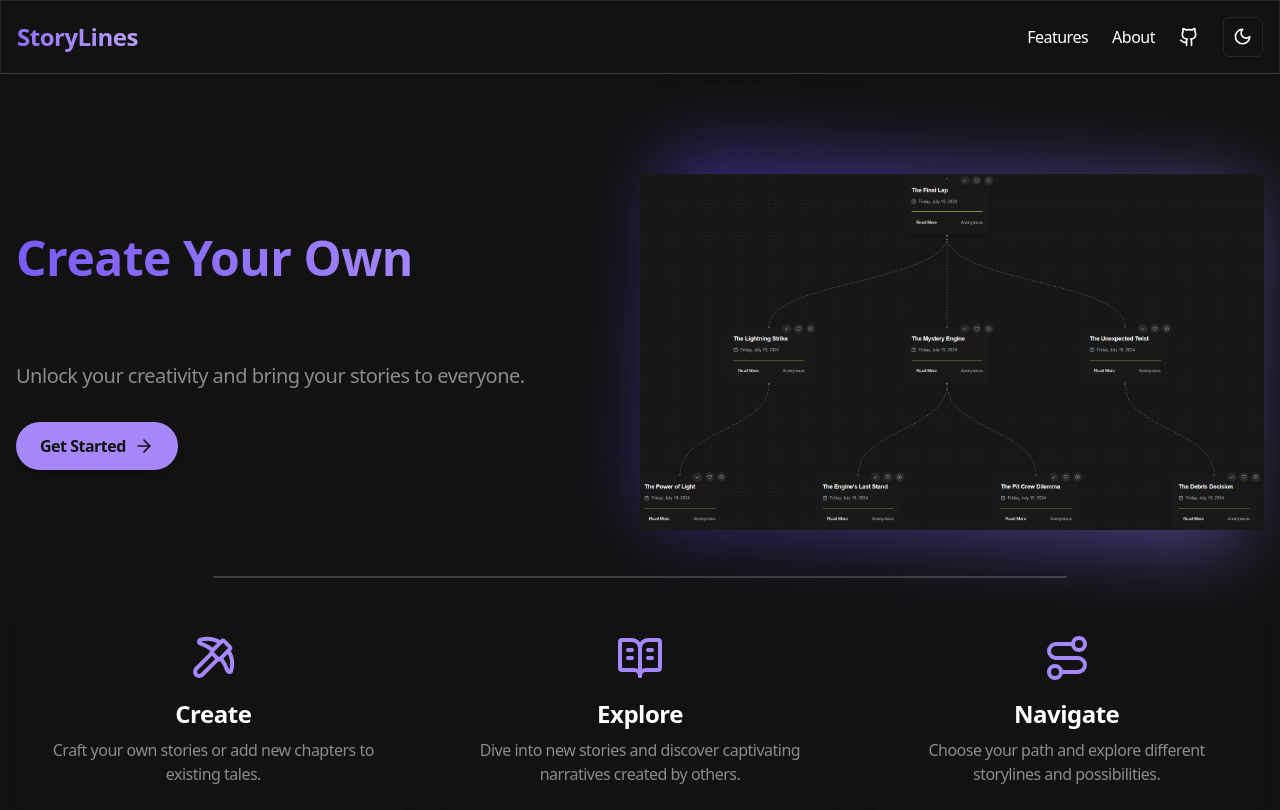
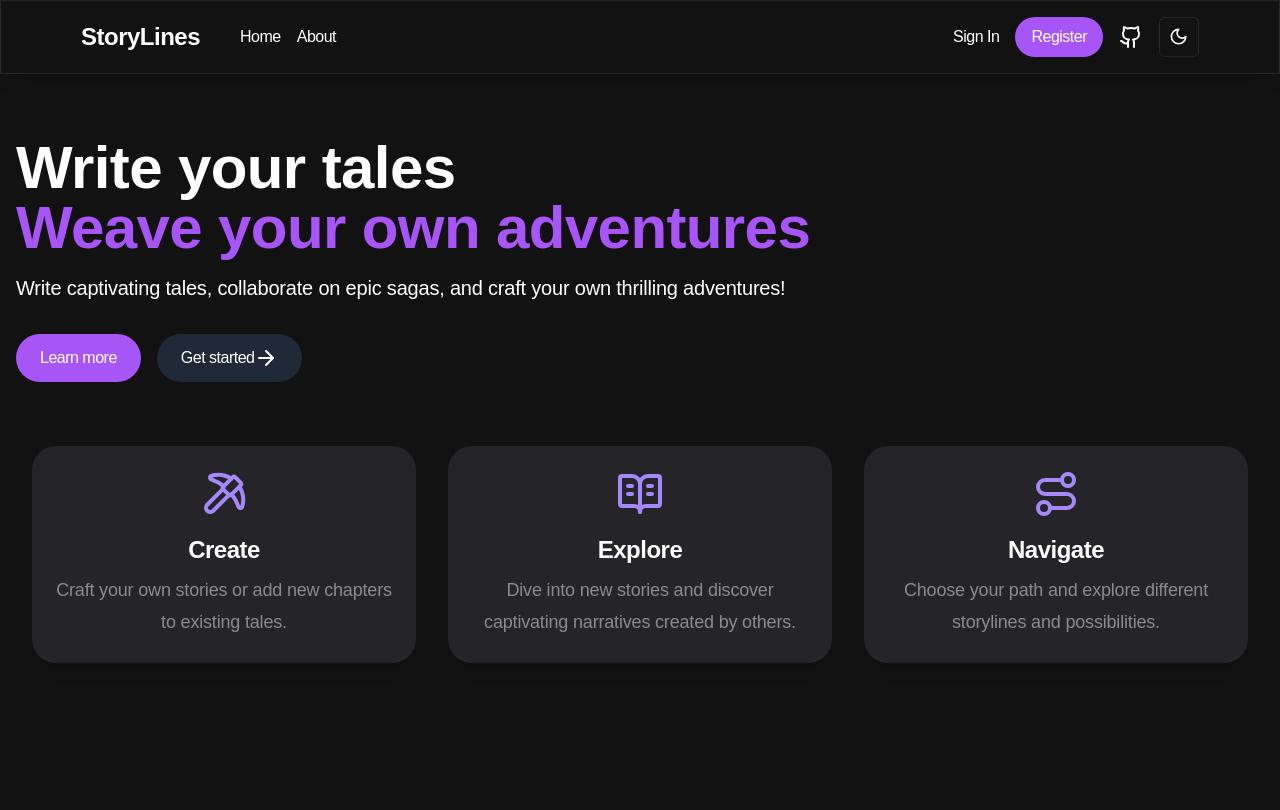
Before and after one commit to praneethravuri/storylines, a Next.js app: page / in a window 1280 px wide. Built offline with nearby package versions, Linux system fonts and the light colour scheme.

Commit message:
Landing page changes

```diff
--- a/app/layout.tsx
+++ b/app/layout.tsx
@@ -2,7 +2,6 @@ import type { Metadata } from "next";
 import "@/styles/global.css";
 import { ThemeProvider } from "@/components/theme-provider";
 import { Toaster } from "@/components/ui/toaster";
-import NavBar from "@/components/NavBar";
 
 export const metadata: Metadata = {
   title: "Create Next App",
@@ -25,7 +24,6 @@ export default function RootLayout({
         >
           <div className="">
             <main className="flex-1 h-screen">
-              <NavBar />
               {children}
               <Toaster />
             </main>
--- a/components/LandingPage.tsx
+++ b/components/LandingPage.tsx
@@ -1,10 +1,7 @@
-"use client";
-
-import React, { useState, useEffect } from 'react';
-import Image from 'next/image';
-import { ArrowRight, Pickaxe, BookOpenText, Route } from 'lucide-react';
+import React from 'react';
 import Link from 'next/link';
-import WordRotate from './magicui/word-rotate';
+import { Github, ArrowRight, Pickaxe, BookOpenText, Route } from 'lucide-react';
+import { ModeToggle } from './mode-toggle';
 
 const cardContent = [
   { icon: Pickaxe, title: "Create", tagline: "Craft your own stories or add new chapters to existing tales." },
@@ -13,54 +10,49 @@ const cardContent = [
 ]
 
 const LandingPage = () => {
-  const [mounted, setMounted] = useState(false);
+  return (
+    <div className="min-h-screen bg-background text-white">
+      <header className="flex justify-between items-center py-4 px-20 border border-b-surface-200 shadow-lg">
+        <div className="flex items-center space-x-8">
+          <span className="text-2xl font-bold mr-2">StoryLines</span>
+          <nav>
+            <ul className="flex space-x-4">
+              <li><Link href="/">Home</Link></li>
+              <li><Link href="/discover">About</Link></li>
+            </ul>
+          </nav>
+        </div>
+        <div className="flex items-center space-x-4">
+          <button>Sign In</button>
+          <button className="bg-purple-500 text-white px-4 py-2 rounded-full">Register</button>
+          <button ><Github /></button>
+          <ModeToggle />
+        </div>
+      </header>
+      <main className="container mx-auto px-4 py-16">
 
-  useEffect(() => {
-    setMounted(true);
-  }, []);
+        <h1 className="text-6xl font-bold mb-4">
+          Write your tales <br />
+          <span className="text-purple-500">Weave your own adventures</span>
+        </h1>
 
-  return (
-    <main className="min-h-screen flex flex-col pt-40 items-center bg-surface-100 text-foreground">
-      <div className="container mx-auto px-4">
-        <div className="flex flex-col md:flex-row items-center justify-between">
-          <div className="md:w-1/2 mb-10 md:mb-0">
-            <h1 className="text-5xl font-bold mb-6 bg-gradient-to-r from-primary-300 to-primary-600 text-transparent bg-clip-text">
-              Create Your Own {mounted && (
-                <WordRotate
-                  className="text-4xl font-bold"
-                  words={["Story", "Hero", "Path", "Fantasy"]}
-                />
-              )}
-            </h1>
-            <p className="text-xl mb-8 text-black dark:text-surface-600">
-              Unlock your creativity and bring your stories to everyone.
+        <p className="text-xl mb-8">
+          Write captivating tales, collaborate on epic sagas, and craft your own thrilling adventures!
         </p>
-            <div>
-              <Link href="/storymap" className="inline-flex items-center px-6 py-3 rounded-full font-semibold text-surface-100 bg-primary-500 hover:bg-primary-600 transition-colors shadow-lg hover:shadow-xl">
-                Get Started
-                <ArrowRight className="ml-2" size={20} />
-              </Link>
+
+        <div className="flex space-x-4 mb-16">
+          <button className="bg-purple-500 text-white px-6 py-3 rounded-full">
+            Learn more
+          </button>
+          <button className="bg-gray-800 text-white px-6 py-3 rounded-full flex justify-between group transition-all duration-300 ease-in-out">
+            Get started <span className='group-hover:translate-x-1'><ArrowRight /></span>
+          </button>
         </div>
-          </div>
-          <div className="md:w-1/2 relative h-96 w-full">
-            <div className="absolute inset-0 bg-gradient-to-r from-primary-200 to-primary-400 rounded-2xl transform rotate-3 scale-95 opacity-50 blur-2xl"></div>
-            <Image
-              src="/landing-page-images/hero.png"
-              layout="fill"
-              objectFit="contain"
-              alt="Hero image"
-              className="relative z-10 rounded-lg"
-            />
-          </div>
-        </div>
-      </div>
-
-      <hr className='border border-surface-300 w-2/3 my-8 mx-auto' />
 
         <div className="container mx-auto px-4">
           <div className="grid grid-cols-1 md:grid-cols-3 gap-8">
             {cardContent.map(({ icon: Icon, title, tagline }, index) => (
-            <div key={index} className="p-6 rounded-lg shadow-lg flex flex-col items-center text-center">
+              <div key={index} className="p-6 rounded-3xl shadow-lg flex flex-col items-center text-center card-dark">
                 <div className="logo mb-4">
                   <Icon size={48} className="text-primary-500" />
                 </div>
@@ -74,7 +66,8 @@ const LandingPage = () => {
           </div>
         </div>
       </main>
+    </div>
   );
-}
+};
 
 export default LandingPage;
--- a/components/NavBar.tsx
+++ /dev/null
@@ -1,54 +0,0 @@
-'use client';
-import React, { useState, useEffect } from 'react';
-import { ModeToggle } from './mode-toggle';
-import { Github, Menu, X } from 'lucide-react';
-import Link from 'next/link';
-
-const NavBar = () => {;
-  const [isMobileMenuOpen, setIsMobileMenuOpen] = useState(false);
-
-  return (
-    <nav className={`fixed bg-background w-full z-50 transition-all duration-300 border border-b-surface-300 shadow-md`}>
-      <div className="container mx-auto px-4">
-        <div className="flex justify-between items-center py-4">
-          <Link href="/" className="flex items-center space-x-2">
-            <span className="text-2xl font-bold bg-gradient-to-r from-primary-400 to-primary-600 text-transparent bg-clip-text">StoryLines</span>
-          </Link>
-
-          <div className="hidden md:flex items-center space-x-6">
-            <Link href="/features" className="text-foreground hover:text-primary-500 transition-colors">Features</Link>
-            {/* <Link href="/pricing" className="text-foreground hover:text-primary-500 transition-colors">Pricing</Link> */}
-            <Link href="/about" className="text-foreground hover:text-primary-500 transition-colors">About</Link>
-            <Link href="https://github.com/praneethravuri/storylines" target='_blank' className="text-foreground hover:text-primary-500 transition-colors">
-              <Github size={20} />
-            </Link>
-            <ModeToggle />
-          </div>
-
-          <button className="md:hidden text-foreground" onClick={() => setIsMobileMenuOpen(!isMobileMenuOpen)}>
-            {isMobileMenuOpen ? <X size={24} /> : <Menu size={24} />}
-          </button>
-        </div>
-      </div>
-
-      {/* Mobile menu */}
-      {isMobileMenuOpen && (
-        <div className="md:hidden bg-surface-100 border-t border-surface-200">
-          <div className="container mx-auto px-4 py-4 space-y-4">
-            <Link href="/features" className="block text-foreground hover:text-primary-500 transition-colors">Features</Link>
-            <Link href="/pricing" className="block text-foreground hover:text-primary-500 transition-colors">Pricing</Link>
-            <Link href="/about" className="block text-foreground hover:text-primary-500 transition-colors">About</Link>
-            <Link href="https://github.com/praneethravuri/storylines" target='_blank' className="block text-foreground hover:text-primary-500 transition-colors">
-              GitHub
-            </Link>
-            <div className="flex items-center justify-between">
-              <ModeToggle />
-            </div>
-          </div>
-        </div>
-      )}
-    </nav>
-  );
-}
-
-export default NavBar;
--- a/styles/global.css
+++ b/styles/global.css
@@ -1,6 +1,7 @@
 @tailwind base;
 @tailwind components;
 @tailwind utilities;
+@import url('https://fonts.googleapis.com/css2?family=Plus+Jakarta+Sans:ital,wght@0,200..800;1,200..800&display=swap');
 
 @layer base {
   :root {
@@ -91,16 +92,36 @@
   }
 }
 
-body {
-  letter-spacing: -0.5px;
-  font-weight: 400
-}
-
 @layer base {
+  html {
+    font-family: 'Plus Jakarta Sans', sans-serif;
+  }
+  body {
+    @apply bg-background text-foreground;
+    letter-spacing: -0.5px;
+    font-weight: 400;
+  }
   * {
     @apply border-border;
   }
-  body {
-    @apply bg-background text-foreground;
-  }
+
 }
+
+p{
+  letter-spacing: -0.01em;
+  font-size: 1.125rem;
+  line-height: 1.8;
+  font-weight: 500;
+}
+
+h1{
+  line-height: 1;
+  font-weight: 800;
+  font-size: 3.3rem;
+  letter-spacing: -0.01em;
+
+}
+
+.card-dark{
+  background-color: color-mix(in srgb, #d1cff4, #121212 90%);
+}
```
Lines whose indentation alone changed are shown as unchanged.
